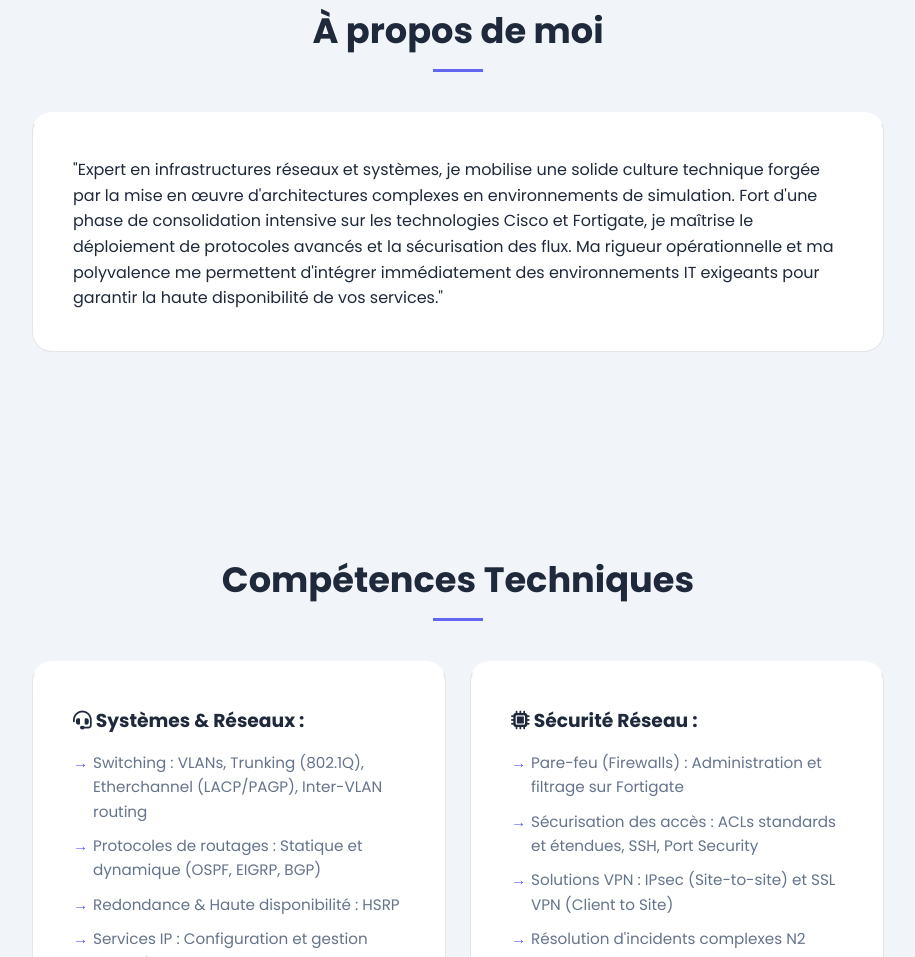
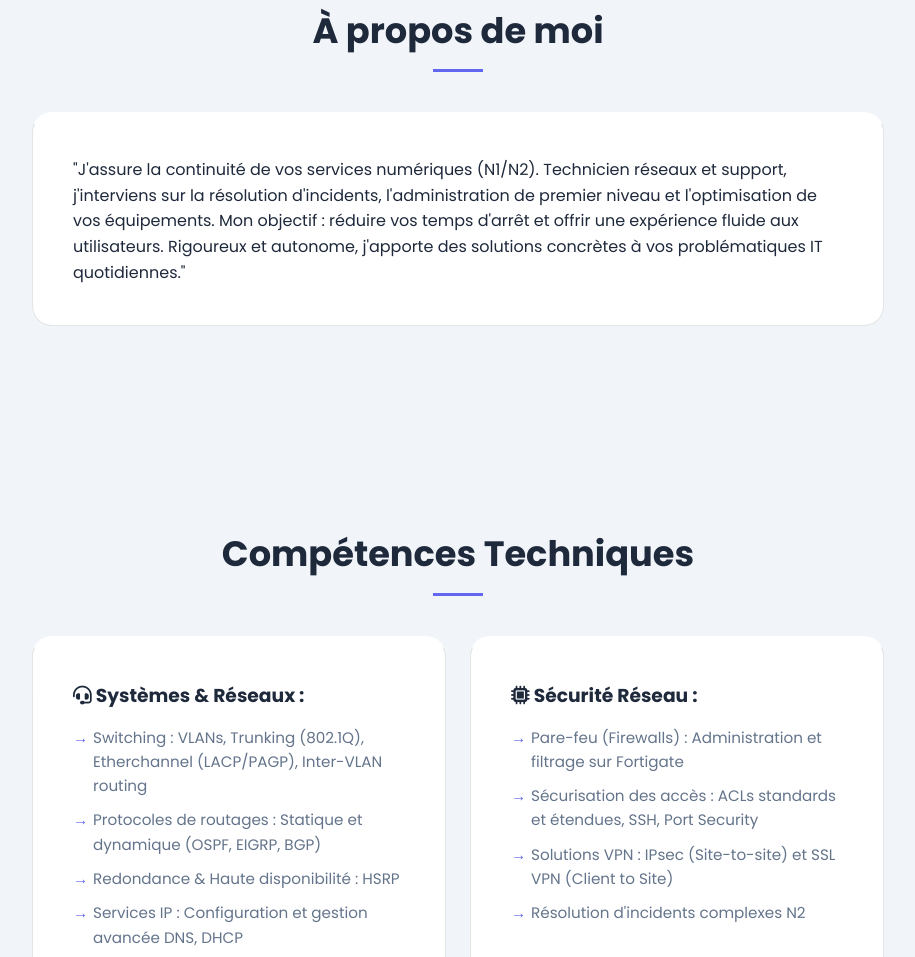
Before and after one commit to ChrisFrade/mon-cv, a plain HTML site: page index.html in a window 1280 px wide. Shown: the part 833-1790 px from the top of the page, without its empty margins (182-1097 px from the left). Drawn offline with Linux system fonts and the light colour scheme.

Commit message:
Update index.html

```diff
--- a/index.html
+++ b/index.html
@@ -37,7 +37,7 @@
         <section id="about">
             <h2>À propos de moi</h2>
             <div class="content-box">
-                <p>"Expert en infrastructures réseaux et systèmes, je mobilise une solide culture technique forgée par la mise en œuvre d'architectures complexes en environnements de simulation. Fort d'une phase de consolidation intensive sur les technologies Cisco et Fortigate, je maîtrise le déploiement de protocoles avancés et la sécurisation des flux. Ma rigueur opérationnelle et ma polyvalence me permettent d'intégrer immédiatement des environnements IT exigeants pour garantir la haute disponibilité de vos services."</p>
+                <p>"J'assure la continuité de vos services numériques (N1/N2). Technicien réseaux et support, j'interviens sur la résolution d'incidents, l'administration de premier niveau et l'optimisation de vos équipements. Mon objectif : réduire vos temps d'arrêt et offrir une expérience fluide aux utilisateurs. Rigoureux et autonome, j'apporte des solutions concrètes à vos problématiques IT quotidiennes."</p>
             </div>
         </section>
 
```
